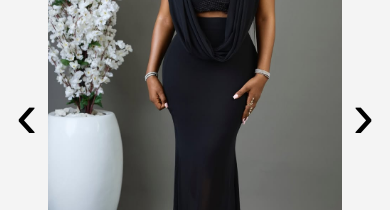
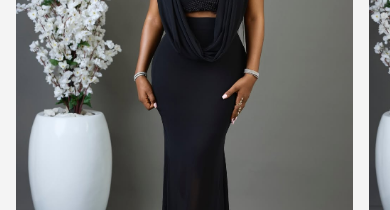
Before and after one commit to itxjoshy/byfegor, a React (Vite) app in the folder byfegor-site/: page / in a window 390 px wide. Shown: the part 1110-1320 px from the top of the page. Built offline with nearby package versions, Linux system fonts and the light colour scheme; a web font is replaced by a local one.

Commit message:
fix: mobile carousel update

```diff
--- a/byfegor-site/src/components/Collection.jsx
+++ b/byfegor-site/src/components/Collection.jsx
@@ -64,26 +64,6 @@ function Collection() {
   }, []);
 
   const carouselRef = useRef(null);
-  const getScrollAmount = () => {
-    if (!carouselRef.current) return 0;
-
-    const card = carouselRef.current.querySelector(".collection-item");
-    return card ? card.offsetWidth : 0;
-  };
-
-  const scrollRight = () => {
-    carouselRef.current?.scrollBy({
-      left: getScrollAmount(),
-      behavior: "smooth",
-    });
-  };
-
-  const scrollLeft = () => {
-    carouselRef.current?.scrollBy({
-      left: -getScrollAmount(),
-      behavior: "smooth",
-    });
-  };
 
   return (
     <>
@@ -95,29 +75,6 @@ function Collection() {
         />
       )}
       <div className="container" id="catalogue">
-        {/* <div className="collection-section">
-          <h2>Product Collection</h2>
-          <div className="collection-items">
-            {catalougeItems.map((product) => (
-              <div key={product.id} className="collection-item">
-                <img
-                  src={product.image}
-                  alt={product.title}
-                  onClick={() => {
-                    setIsModalOpen(true);
-                    setSelectedProduct(product);
-                  }}
-                />
-                <div className="prod-cta">
-                  <h3>{product.title}</h3>
-                  <button>Order On Whatsapp</button>
-                </div>
-              </div>
-            ))}
-            <button class="prev">‹</button>
-            <button class="next">›</button>
-          </div>
-        </div> */}
         <div className="collection-section">
           <h2>Product Collection</h2>
 
@@ -145,23 +102,6 @@ function Collection() {
                 </div>
               ))}
             </div>
-
-            {/* Forward / Back Buttons */}
-            <button
-              className="carousel-btn prev"
-              onClick={scrollLeft}
-              disabled={isAtStart}
-            >
-              ‹
-            </button>
-
-            <button
-              className="carousel-btn next"
-              onClick={scrollRight}
-              disabled={isAtEnd}
-            >
-              ›
-            </button>
           </div>
         </div>
       </div>
--- a/byfegor-site/src/components/collection.css
+++ b/byfegor-site/src/components/collection.css
@@ -1,7 +1,13 @@
 .collection-section {
-  padding: 50px 3rem;
+  padding: 50px 0;
+
   background-color: #f4f4f4;
+  overflow: hidden;
 }
+.relative {
+  position: relative;
+}
+
 .collection-section h2 {
   text-align: center;
   margin-bottom: 40px;
@@ -10,48 +16,7 @@
   text-transform: uppercase;
   letter-spacing: -1px;
 }
-.relative {
-  position: relative;
-}
-.prev,
-.next {
-  color: black;
-}
-.carousel-btn {
-  position: absolute;
-  top: 50%;
-  transform: translateY(-50%);
-  background: none;
-  color: rgb(0, 0, 0);
-  border: none;
-  padding: 0.5rem 1rem;
-  border-radius: 50%;
-  font-size: 4rem;
-  cursor: pointer;
-  z-index: 10;
-  display: grid;
-  place-content: center;
-}
 
-.carousel-btn.prev {
-  left: -3rem;
-}
-
-.carousel-btn.next {
-  right: -3rem;
-}
-
-/* Optional: hide buttons on desktop */
-@media (min-width: 768px) {
-  .carousel-btn {
-    display: none;
-  }
-
-  .carousel-track {
-    flex-wrap: wrap;
-    overflow: visible;
-  }
-}
 .collection-items {
   display: grid;
   grid-template-columns: repeat(auto-fit, minmax(200px, 1fr));
@@ -114,19 +79,33 @@
     margin-bottom: 10px;
     text-align: center;
   }
+  .collection-section {
+    padding: 50px 0 2rem 1rem;
+    overflow: hidden;
+  }
+
   .collection-items {
     display: flex;
     overflow-x: auto;
+    gap: 16px;
     scroll-snap-type: x mandatory;
-    scroll-behavior: smooth;
+    -webkit-overflow-scrolling: touch;
+  }
 
-    -webkit-overflow-scrolling: touch; /* iOS smooth */
+  .collection-items::-webkit-scrollbar {
+    display: none;
   }
-  .collection-items::-webkit-scrollbar {
-    display: none; /* optional */
-  }
+
   .collection-item {
-    flex: 0 0 100%;
+    flex: 0 0 90%;
     scroll-snap-align: start;
   }
+
+  .collection-item:first-child {
+    margin-left: 1.5rem; /* or 3rem for desktop spacing */
+  }
+
+  .collection-item:last-child {
+    margin-right: 1.5rem;
+  }
 }
--- a/byfegor-site/src/components/modal.css
+++ b/byfegor-site/src/components/modal.css
@@ -58,3 +58,11 @@
     }
   }
 }
+
+/* media queries */
+
+@media (max-width: 768px) {
+  .modal-content {
+    flex-direction: column;
+  }
+}
```
